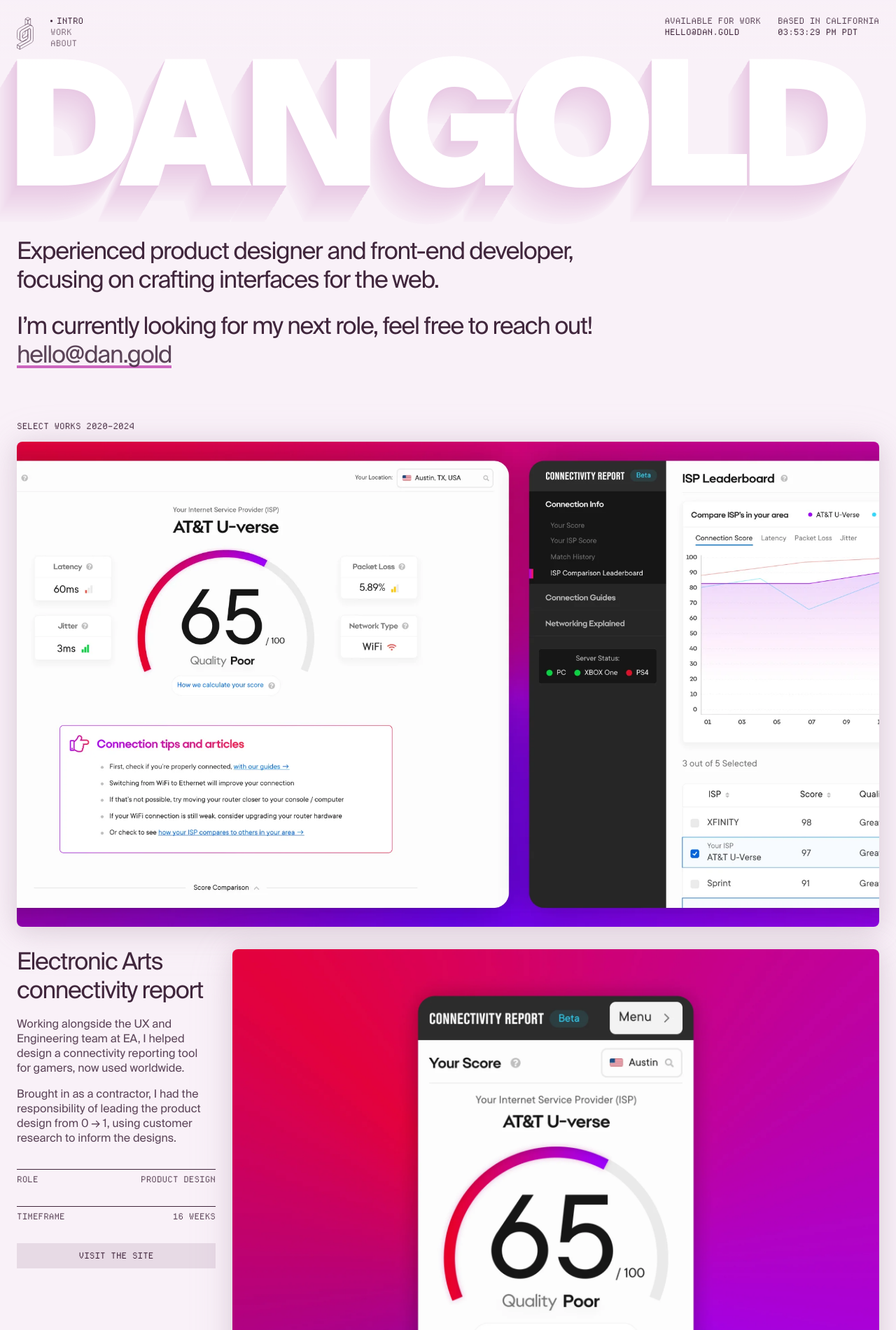
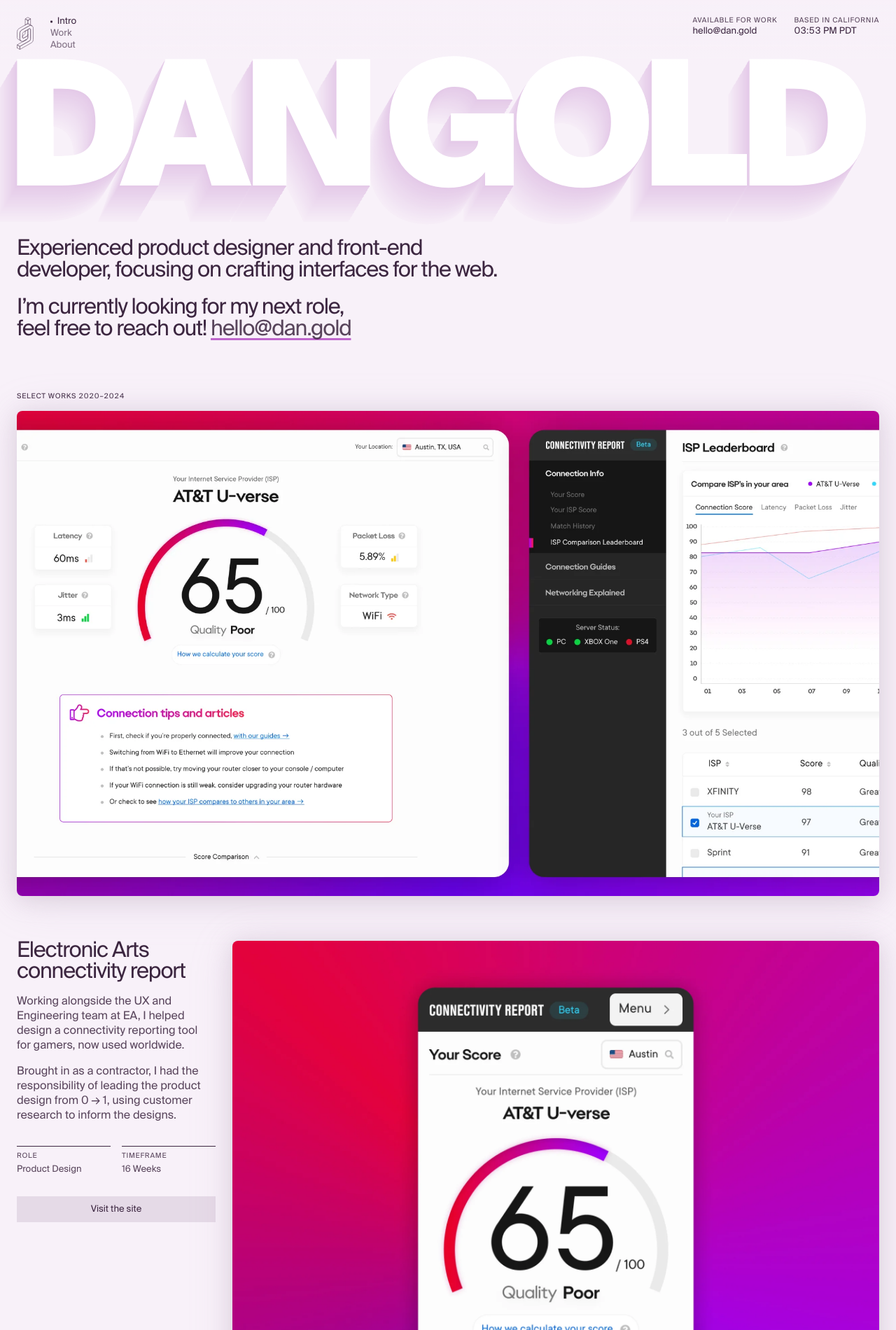
Before and after one commit to itsdangold/dan.gold, an Astro site: page / in a window 1280 px wide. Shown: the top 1900 px of the page at 70% size. Built offline with nearby package versions, Linux system fonts and the light colour scheme; Astro itself is replaced by a stand-in of ours.

Commit message:
Styling updates

```diff
--- a/src/components/About.astro
+++ b/src/components/About.astro
@@ -14,10 +14,10 @@
     </figure>
    <div class="about-links">
      <a class="large" href="mailto:hello@dan.gold">hello@dan.gold</a>
-     <a href="https://twitter.com/itsdangold" class="label" target="_blank">Twitter</a>
-     <a href="https://www.linkedin.com/in/itsdangold/" class="label" target="_blank">LinkedIn</a>
-     <a href="https://github.com/itsdangold" class="label" target="_blank">Github</a>
-     <a href="https://read.cv/itsdangold" class="label" target="_blank">Resume</a>
+     <a href="https://twitter.com/itsdangold" target="_blank">Twitter</a>
+     <a href="https://www.linkedin.com/in/itsdangold/" target="_blank">LinkedIn</a>
+     <a href="https://github.com/itsdangold" target="_blank">Github</a>
+     <a href="https://read.cv/itsdangold" target="_blank">Resume</a>
    </div>
   </div>
 </section>
--- a/src/components/Footer.astro
+++ b/src/components/Footer.astro
@@ -1,8 +1,8 @@
 <footer>
   <div>
     <p class="label">Credits</p>
-    <ul class="text-secondary">
-      <li>Typefaces: <a href="https://www.swisstypefaces.com/fonts/suisse/" target="_blank">Suisse</a>, <a href="https://departuremono.com/" target="_blank">Departure Mono</a></li>
+    <ul class="text-secondary text-s">
+      <li>Typeface: <a href="https://www.swisstypefaces.com/fonts/suisse/" target="_blank">Suisse</a></li>
       <li>Code: <a href="https://astro.build/" target="_blank">Astro</a> — using good ol' HTML, CSS and a sprinkle of JS</li>
       <li>Hosting: <a href="https://www.netlify.com/" target="_blank">Netlify</a></li>
     </ul>
--- a/src/components/Nav.astro
+++ b/src/components/Nav.astro
@@ -6,19 +6,19 @@ import Logo from './Logo.astro';
   <Logo />
 
   <nav>
-    <a href="#" data-link="intro" class="label">Intro</a>
-    <a href="#work" data-link="work" class="label">Work</a>
-    <a href="#about" data-link="about" class="label">About</a>
+    <a href="#" data-link="intro" class="text-s">Intro</a>
+    <a href="#work" data-link="work" class="text-s">Work</a>
+    <a href="#about" data-link="about" class="text-s">About</a>
   </nav>
 
   <div class="site-header__callout">
     <p class="label text-secondary">Available for work</p>
-    <button class="copy label" aria-label="Copy email" type="button">hello@dan.gold</button>
+    <button class="copy text-s" aria-label="Copy email" type="button">hello@dan.gold</button>
   </div>
 
   <div class="site-header__time">
     <p class="label text-secondary">Based in California</p>
-    <time class="label"></time>
+    <time class="mono text-s"></time>
   </div>
 </header>
 
@@ -39,7 +39,6 @@ import Logo from './Logo.astro';
       timeZoneName: 'short',
       hour: '2-digit',
       minute: '2-digit',
-      second: '2-digit',
       hour12: true
     });
   }
@@ -81,27 +80,7 @@ import Logo from './Logo.astro';
     if (document.hasFocus()) {
       requestAnimationFrame(hueRotate);
     }
-  }, 1000 / 4);
-
-  // ############################
-  // Shadow position
-  // ############################
-  let scrollYPos = 0;
-
-  const scrollShadow = new IntersectionObserver(() => {
-    scrollYPos = Math.round(window.scrollY);
-
-    if (scrollYPos > 100) {
-      scrollYPos = 100;
-    }
-
-    document.documentElement.style.setProperty("--scrollY-pos", scrollYPos);
-  }, {
-    rootMargin: "-70% 0px 0px 0px",
-    threshold: Array.from(Array(101), (_,x) => x/100)
-  });
-
-  scrollShadow.observe(document.querySelector('.scroll-shadow-position'));
+  }, 400);
 
   // ############################
   // Add active style to nav links based on section visibility
--- a/src/components/projects/Bose.astro
+++ b/src/components/projects/Bose.astro
@@ -5,13 +5,15 @@
       <p>I worked on the early redesign and code for one of Bose’s legacy products, an audio engineering tool which is used in music venues across the globe.</p>
       <p>As well as setting up the initial design system and layout, I also helped to build some of the front-end styling in React alongside the incredible team at <a href="https://instil.co/" target="_blank">Instil</a>.</p>
 
-      <div class="tags">
-        <p class="label">Role</p>
-        <p class="label">Software Design & UI Engineering</p>
-      </div>
-      <div class="tags">
-        <p class="label">Timeframe</p>
-        <p class="label">1.5 years</p>
+      <div class="tag-container">
+        <div class="tags">
+          <p class="label">Role</p>
+          <p class="text-s">Software Design & UI Engineering</p>
+        </div>
+        <div class="tags">
+          <p class="label">Timeframe</p>
+          <p class="text-s">1.5 years</p>
+        </div>
       </div>
     </div>
   </div>
--- a/src/components/projects/EA.astro
+++ b/src/components/projects/EA.astro
@@ -4,15 +4,17 @@
       <h2>Electronic Arts connectivity report</h2>
       <p>Working alongside the UX and Engineering team at EA, I helped design a connectivity reporting tool for gamers, now used worldwide.</p>
       <p>Brought in as a contractor, I had the responsibility of leading the product design from 0 → 1, using customer research to inform the designs.</p>
-      <div class="tags">
-        <p class="label">Role</p>
-        <p class="label">Product Design</p>
+      <div class="tag-container">
+        <div class="tags">
+          <p class="label">Role</p>
+          <p class="text-s">Product Design</p>
+        </div>
+        <div class="tags">
+          <p class="label">Timeframe</p>
+          <p class="text-s">16 Weeks</p>
+        </div>
       </div>
-      <div class="tags">
-        <p class="label">Timeframe</p>
-        <p class="label">16 Weeks</p>
-      </div>
-      <a href="https://help.ea.com/en/ea-connection-quality-report/" class="project-link label" target="_blank">Visit the site</a>
+      <a href="https://help.ea.com/en/ea-connection-quality-report/" class="project-link text-s" target="_blank">Visit the site</a>
     </div>
   </div>
   <div class="project-gallery">
--- a/src/components/projects/Pitchbooking.astro
+++ b/src/components/projects/Pitchbooking.astro
@@ -5,15 +5,18 @@
       <p>I was fortunate to work with Pitchbooking — a website used to book a range of facilities —  to redesign their entire website, including the marketing page, booking experience, and login flow.</p>
       <p>Working with their engineers, I was tasked with building all of the front-end UI to be implemented with the existing codebase.</p>
 
+      <dav class="tag-container">
         <div class="tags">
           <p class="label">Role</p>
-        <p class="label">Web design & UI engineering</p>
+          <p class="text-s">Web design & UI engineering</p>
         </div>
         <div class="tags">
           <p class="label">Timeframe</p>
-        <p class="label">12 Weeks</p>
+          <p class="text-s">12 Weeks</p>
         </div>
-      <a href="https://pitchbooking.com" class="project-link label" target="_blank">Visit the site</a>
+      </dav>
+
+      <a href="https://pitchbooking.com" class="project-link text-s" target="_blank">Visit the site</a>
     </div>
   </div>
   <div class="project-gallery">
--- a/src/components/projects/Stroll.astro
+++ b/src/components/projects/Stroll.astro
@@ -5,15 +5,18 @@
       <p>Again working with the team at Instil, I helped bring to life a design system and multiple features for Stroll, a new car insurance platform in Northern Ireland.</p>
       <p>The designs span across both mobile and web, with a simplified quoting flow and portal access.</p>
 
-      <div class="tags">
-        <p class="label">Role</p>
-        <p class="label">Product Design & Design Systems</p>
+      <div class="tag-container">
+        <div class="tags">
+          <p class="label">Role</p>
+          <p class="text-s">Product Design & Design Systems</p>
+        </div>
+        <div class="tags">
+          <p class="label">Timeframe</p>
+          <p class="text-s">1.5 Years</p>
+        </div>
       </div>
-      <div class="tags">
-        <p class="label">Timeframe</p>
-        <p class="label">1.5 Years</p>
-      </div>
-      <a href="https://strollinsurance.co.uk/" class="project-link label" target="_blank">Visit the site</a>
+
+      <a href="https://strollinsurance.co.uk/" class="project-link text-s" target="_blank">Visit the site</a>
     </div>
   </div>
   <div class="project-gallery">
--- a/src/styles/_typography.scss
+++ b/src/styles/_typography.scss
@@ -14,19 +14,11 @@
   font-display: swap;
 }
 
-@font-face {
-  font-family: 'Departure Mono';
-  src: url('/fonts/DepartureMono-Regular.woff') format('woff');
-  font-weight: 500;
-  font-style: normal;
-  font-display: swap;
-}
-
 html {
   font-family: 'Suisse', sans-serif;
   font-weight: 400;
   color: var(--black-90);
-font-size: clamp(1rem, .8vw, 10rem);
+  font-size: clamp(1rem, .8vw, 10rem);
 }
 
 h1, h2, h3 {
@@ -34,16 +26,29 @@ h1, h2, h3 {
 }
 
 h2, .large {
-  line-height: 120%;
+  line-height: 100%;
   letter-spacing: -.04em;
   font-weight: 400;
-  font-size: calc(1.25vw + 1.125rem);
+  font-size: calc(1vw + 1.125rem);
+  text-wrap: balance;
 }
 
 h4, .label {
-  font-family: 'Departure Mono', monospace;
+  font-family: 'Suisse', monospace;
   text-transform: uppercase;
-  font-size: .75rem;
+  font-size: .625rem;
+  line-height: 100%;
+  letter-spacing: .075em;
+  font-variant-numeric: tabular-nums;
+}
+
+.mono {
+  font-variant-numeric: tabular-nums;
+  text-transform: uppercase;
+}
+
+.text-s {
+  font-size: .8125rem;
   line-height: 100%;
 }
 
--- a/src/styles/_work.scss
+++ b/src/styles/_work.scss
@@ -24,7 +24,7 @@
   flex-wrap: wrap;
   gap: var(--site-margin);
   z-index: 20;
-  margin-top: 2rem;
+  margin-top: 4rem;
   padding-bottom: 8vw;
 
   &-description {
@@ -78,14 +78,25 @@
       color: var(--bg);
     }
   }
+
+  + .project {
+    border-top: 2px solid var(--bg-secondary);
+    padding-top: calc(var(--site-margin) * 2);
+  }
+}
+
+.tag-container {
+  display: grid;
+  grid-template-columns: 1fr 1fr;
+  gap: 1rem;
+  width: 100%;
 }
 
 .tags {
   display: flex;
-  justify-content: space-between;
-  align-items: center;
-  gap: 1rem;
-  width: 100%;
+  flex-direction: column;
+  align-items: flex-start;
+  gap: .5rem;
   border-top: .5px solid var(--text);
   padding-top: .5rem;
   margin-top: 1rem;
```
Lines whose indentation alone changed are shown as unchanged.
